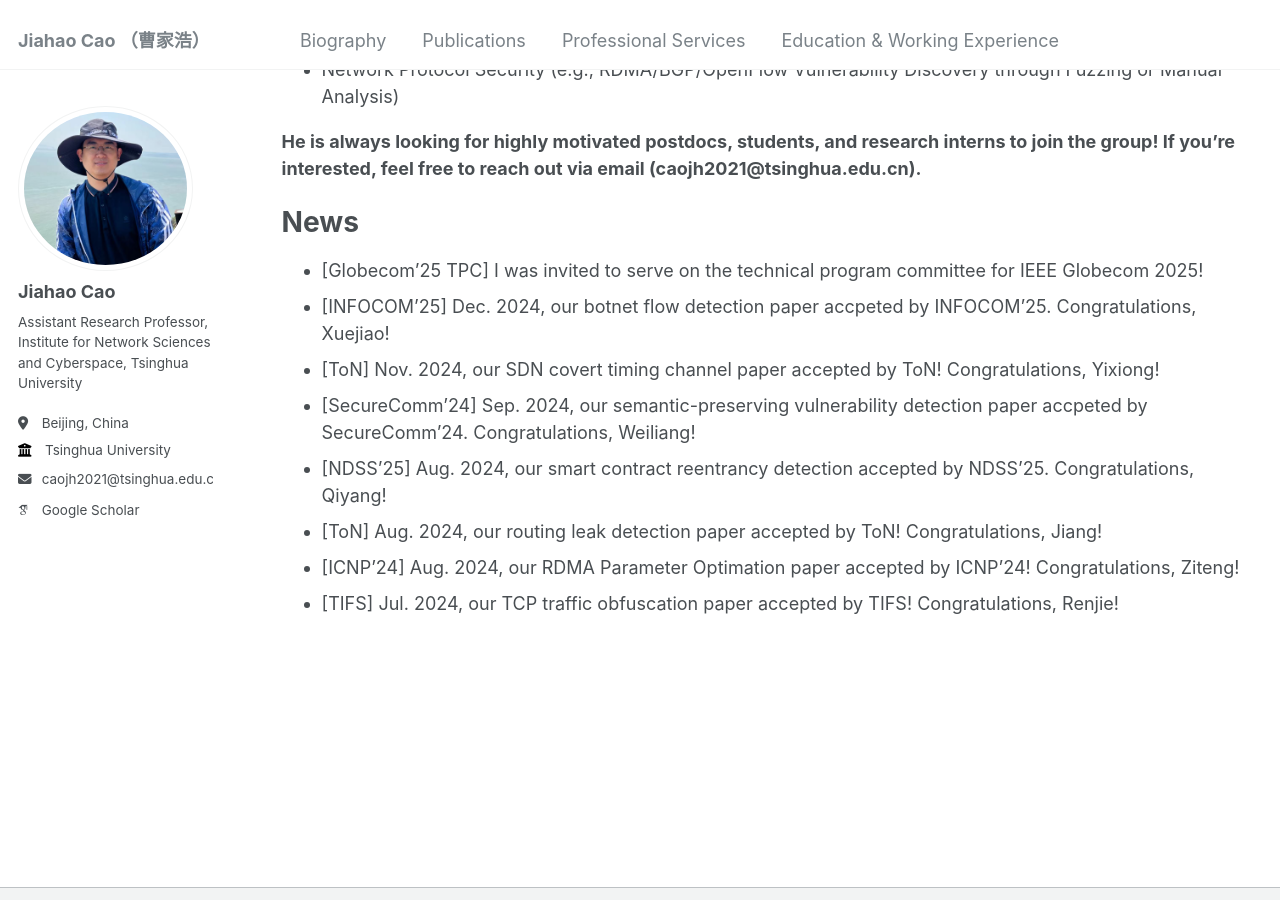
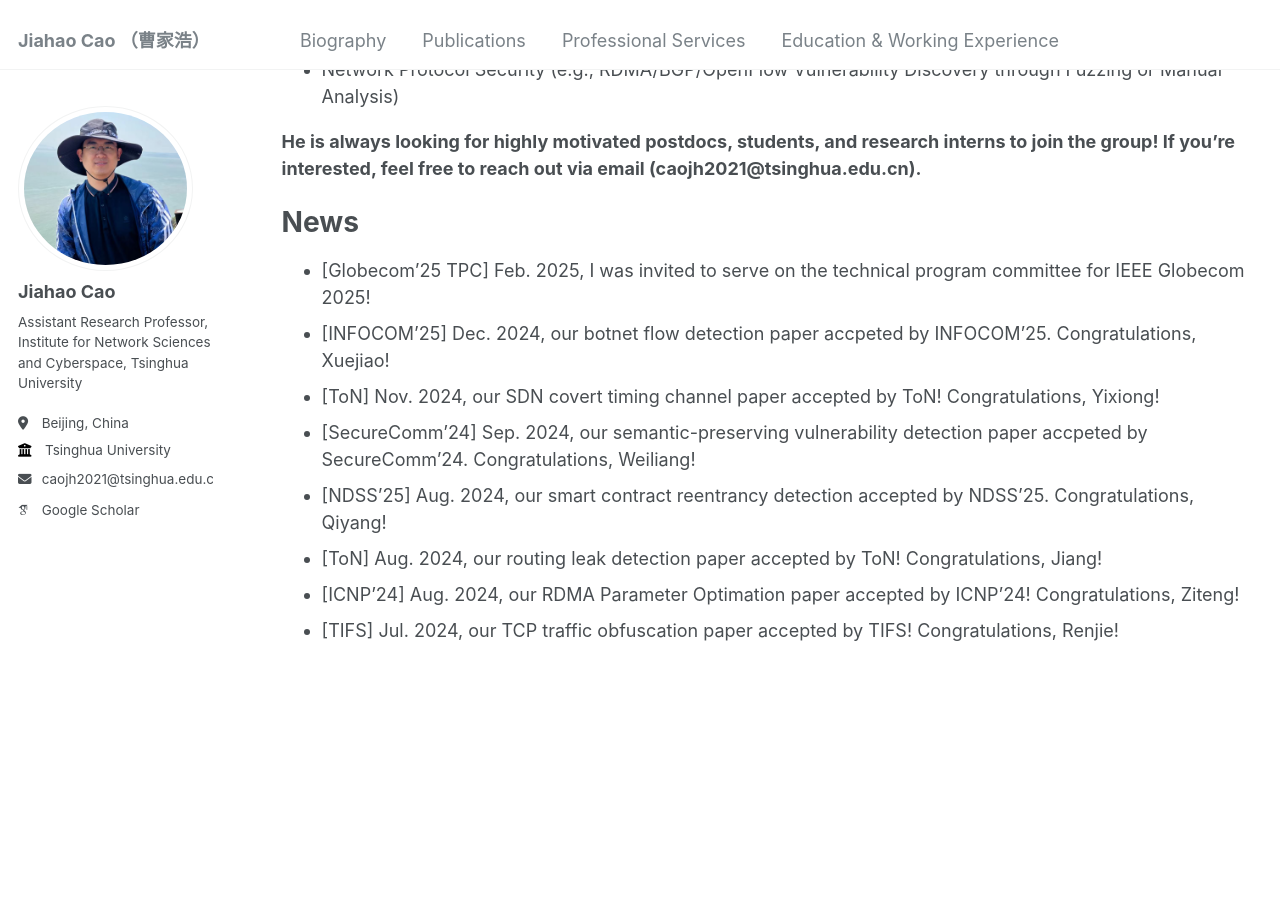
Before and after one commit to caojh15/caojh15.github.io, a Jekyll site: the page built from _pages/about.md, in a window 1280 px wide and 900 px high, scrolled down 607 px. Built offline with Jekyll 4.4.1, drawn with Linux system fonts in a browser that asks for light colours; some web fonts are replaced.

Commit message:
Update about.md

```diff
--- a/_pages/about.md
+++ b/_pages/about.md
@@ -20,7 +20,7 @@ His current interests mainly focus on the following domains:
 **He is always looking for highly motivated postdocs, students, and research interns to join the group! If you're interested, feel free to reach out via email (caojh2021@tsinghua.edu.cn).**
 
 # News
-- [Globecom'25 TPC] I was invited to serve on the technical program committee for IEEE Globecom 2025!
+- [Globecom'25 TPC] Feb. 2025, I was invited to serve on the technical program committee for IEEE Globecom 2025!
 - [INFOCOM'25] Dec. 2024, our botnet flow detection paper accpeted by INFOCOM'25. Congratulations, Xuejiao!
 - [ToN] Nov. 2024, our SDN covert timing channel paper accepted by ToN! Congratulations, Yixiong!
 - [SecureComm'24] Sep. 2024, our semantic-preserving vulnerability detection paper accpeted by SecureComm'24. Congratulations, Weiliang!
```
